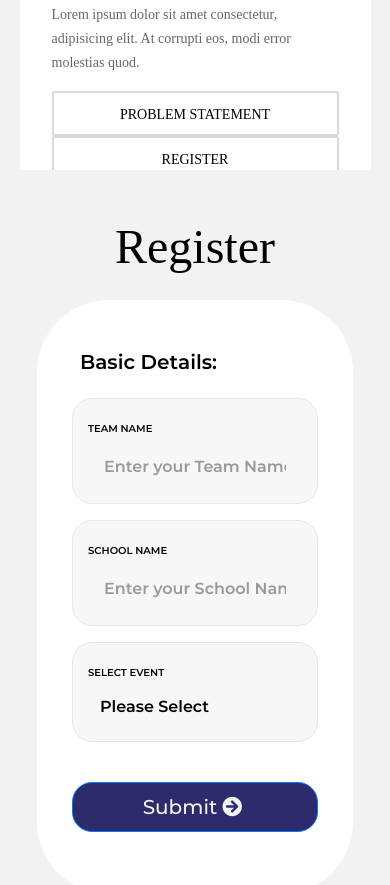
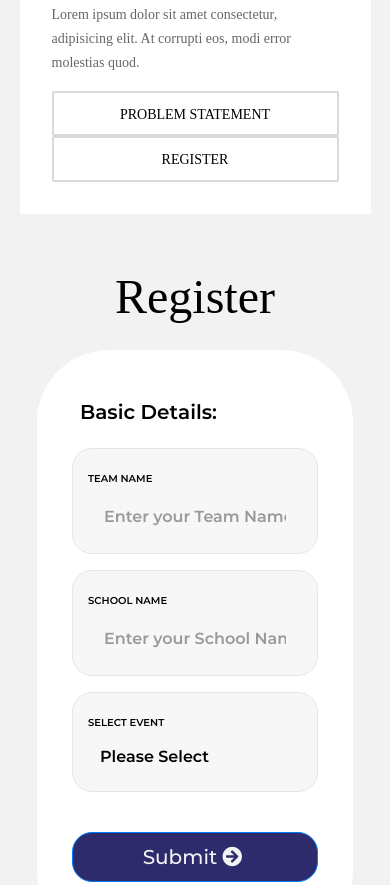
Before and after one commit to Somsubhra1/UOSC-20, a plain HTML site: page index.html in a window 390 px wide. Shown: the part 1424-2309 px from the top of the page. Drawn offline with nearby package versions, Linux system fonts and the light colour scheme; a web font is replaced by a local one.

Commit message:
Fixed margin overlapping

```diff
--- a/assets/css/register.css
+++ b/assets/css/register.css
@@ -127,4 +127,7 @@ select {
   .form-group > select {
   font-size: 1.0rem;
   }
+  #three {
+    margin-top: -50px;
+  }
 }
```
